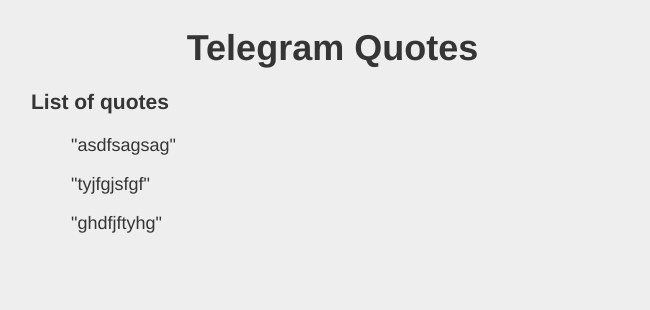
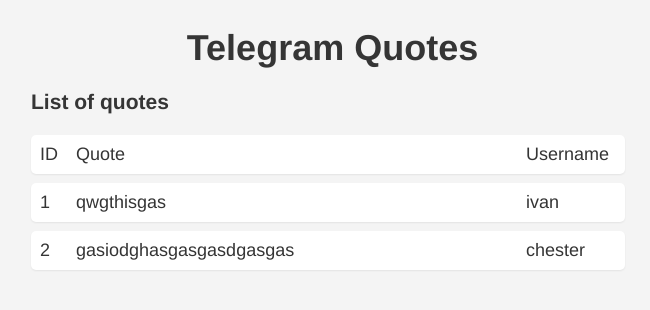
Before and after one commit to bottleneckco/quote-bot-web, a React (Create React App) app: page / in a window 1280 px wide. Shown: the top 310 px of the page, without its empty margins (312-962 px from the left). Built offline with nearby package versions, Linux system fonts and the light colour scheme.

Commit message:
Add ListItem component

```diff
--- /dev/null
+++ b/src/components/ListItem.js
@@ -0,0 +1,27 @@
+import React from 'react';
+import styled from 'styled-components';
+
+const ListItemDiv = styled.div`
+  display: grid;
+  grid-template: "id quote username" / 2em 1fr 5rem;
+  justify-content: stretch;
+
+  margin-bottom: 0.5rem;
+  padding: 0.5rem;
+
+  background: ${props => props.theme.white};
+  box-shadow: 0 1px 2px rgba(0,0,0,0.07);
+  border-radius: 5px;
+`;
+
+const ListItem = (props) => {
+  return (
+    <ListItemDiv>
+      <span>{props.id}</span>
+      <span>{props.quote}</span>
+      <span>{props.username}</span>
+    </ListItemDiv>
+  );
+};
+
+export default ListItem;
--- a/src/containers/Quotes.js
+++ b/src/containers/Quotes.js
@@ -1,4 +1,6 @@
 import React, { Component } from 'react';
+
+import ListItem from '../components/ListItem';
 
 class Quotes extends Component {
   constructor(props) {
@@ -11,12 +13,9 @@
     return (
       <div>
         <h3>List of quotes</h3>
-
-        <list>
-          <ul>"asdfsagsag"</ul>
-          <ul>"tyjfgjsfgf"</ul>
-          <ul>"ghdfjftyhg"</ul>
-        </list>
+        <ListItem id="ID" quote="Quote" username="Username" />
+        <ListItem id="1" quote="qwgthisgas" username="ivan" />
+        <ListItem id="2" quote="gasiodghasgasgasdgasgas" username="chester" />
       </div>
     );
   }
--- a/src/stylesheets/theme.js
+++ b/src/stylesheets/theme.js
@@ -2,7 +2,7 @@
   typeface: 'Helvetica Neue',
   black: '#353535',
   white: '#FFF',
-  grey: '#EEE'
+  grey: '#f4f4f4'
 };
 
 export default theme;
```
